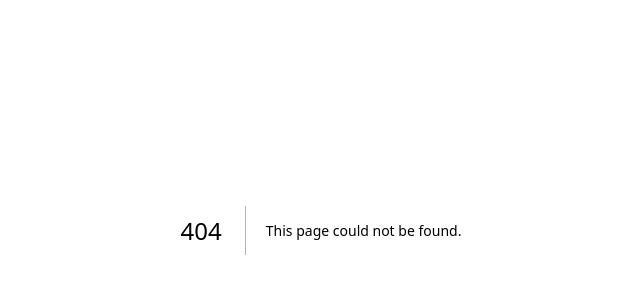
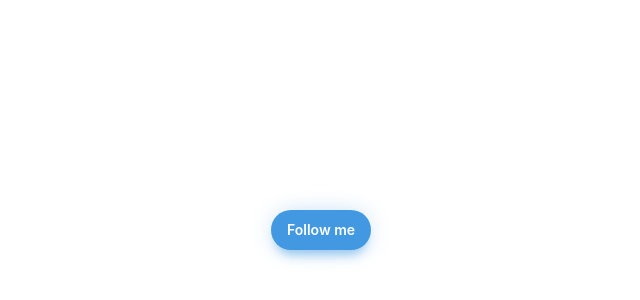
Before and after one commit to Civic86/Portfolio, a Next.js app: page /components/button in a window 1280 px wide. Before the commit this address had no page. Shown: the part 170-470 px from the top of the page, without its empty margins (319-959 px from the left). Built offline with nearby package versions, Linux system fonts and the light colour scheme.

Commit message:
fix conflicts

```diff
--- a/src/pages/can.tsx
+++ b/src/pages/can.tsx
@@ -3,7 +3,7 @@
 import { Stack, Flex, Button, Text, VStack, useBreakpointValue, Heading, Divider, Container, SimpleGrid, Box, Icon } from '@chakra-ui/react'
 import NavBar from './components/navBar'
 import NavBar2 from './components/navBar2'
-import Image from 'next/image'
+import { Image } from '@chakra-ui/react'
 import { ReactElement } from 'react'
 import Footer from './components/footer'
 import Carousel from './components/simpleCarousel'
--- /dev/null
+++ b/src/pages/components/button.tsx
@@ -0,0 +1,27 @@
+'use client'
+
+import { Button, Flex } from '@chakra-ui/react'
+
+export default function FollowButtonWithShadow() {
+  return (
+    <Flex h="100vh" justifyContent="center" alignItems="center">
+      <Button
+        px={4}
+        fontSize={'sm'}
+        rounded={'full'}
+        bg={'blue.400'}
+        color={'white'}
+        boxShadow={
+          '0px 1px 25px -5px rgb(66 153 225 / 48%), 0 10px 10px -5px rgb(66 153 225 / 43%)'
+        }
+        _hover={{
+          bg: 'blue.500',
+        }}
+        _focus={{
+          bg: 'blue.500',
+        }}>
+        Follow me
+      </Button>
+    </Flex>
+  )
+}
--- a/src/pages/components/navBar.tsx
+++ b/src/pages/components/navBar.tsx
@@ -23,7 +23,7 @@ interface Props {
   children: React.ReactNode
 }
 
-const Links = ['Home', 'Priducts', 'Contact']
+const Links = ['Home', 'Products', 'Contact']
 
 const NavBar = (props: Props) => {
   const { children } = props
@@ -59,7 +59,6 @@ export default function Simple() {
             onClick={isOpen ? onClose : onOpen}
           />
           <HStack spacing={8} alignItems={'center'}>
-            <Box>Logo</Box>
             <HStack as={'nav'} spacing={4} display={{ base: 'none', md: 'flex' }}>
               {Links.map((link) => (
                 <NavBar key={link}>{link}</NavBar>
--- a/src/pages/components/simpleCarousel.tsx
+++ b/src/pages/components/simpleCarousel.tsx
@@ -80,7 +80,7 @@ export default function Carousel() {
         {cards.map((url, index) => (
           <Box
             key={index}
-            height={'6xl'}
+            height={'3xl'}
             position="relative"
             backgroundPosition="center"
             backgroundRepeat="no-repeat"
--- a/src/pages/index.tsx
+++ b/src/pages/index.tsx
@@ -19,7 +19,7 @@ export default function Index(): JSX.Element {
     <>
       <NavBar2 />
       <NavBar />
-      <CaptionCarousel/>
+      {/* <CaptionCarousel/> */}
 
       <Box mt={10}>
         <Text textAlign='center' fontSize={"xx-large"}>Products</Text>
```
